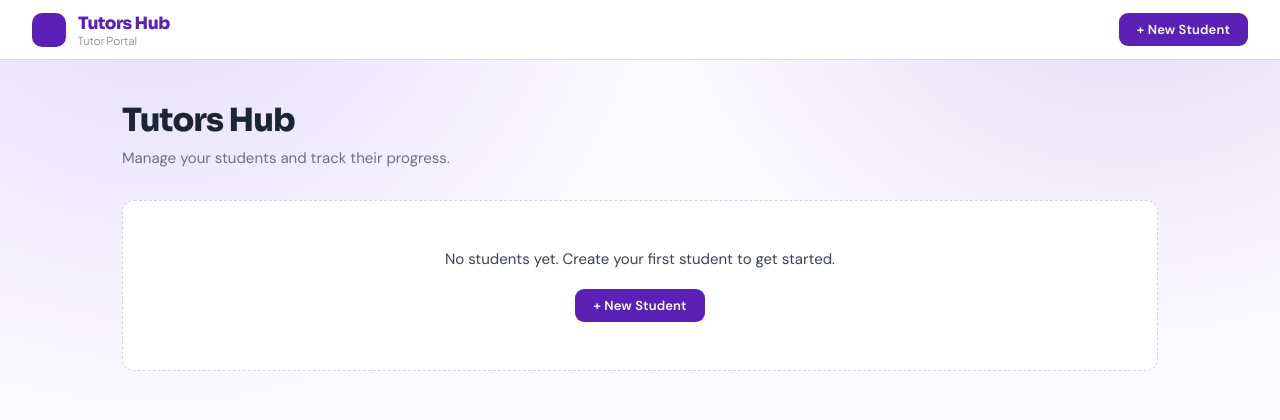
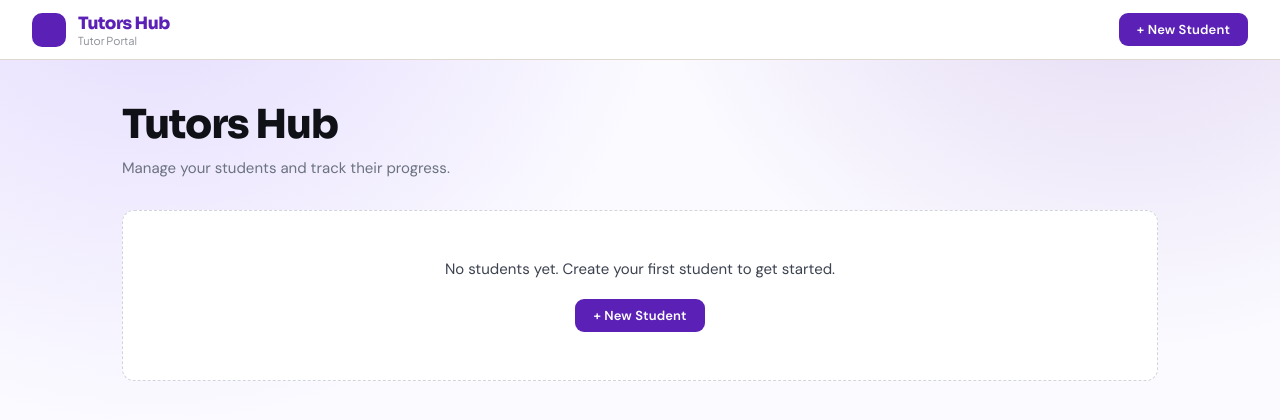
Before and after one commit to MuthoniGathiithi/tutors_hub, a React (Vite) app: page /#/dojo in a window 1280 px wide. Shown: the top 420 px of the page. Built offline with nearby package versions, Linux system fonts and the light colour scheme.

Commit message:
improve ui

```diff
--- a/src/pages/Dashboard.module.css
+++ b/src/pages/Dashboard.module.css
@@ -178,7 +178,7 @@
   gap: 14px;
 }
 .studentCard {
-  background: #ffffff;
+  background: #f30606;
   border: 1px solid #e5e7eb;
   border-radius: 14px;
   overflow: hidden;
--- a/src/pages/Dojo.css
+++ b/src/pages/Dojo.css
@@ -32,15 +32,15 @@
 
 .dojo-list-title {
   font-family: 'Sora', sans-serif;
-  font-size: clamp(24px, 3vw, 32px);
+  font-size: clamp(26px, 4vw, 40px);
   font-weight: 800;
-  color: var(--ink);
+  color: #0f1117;
   letter-spacing: -0.03em;
   margin-bottom: 8px;
 }
 
 .dojo-list-sub {
-  color: var(--ink3);
+  color: #6b7280;
   font-size: 15px;
   font-family: 'DM Sans', sans-serif;
 }
--- a/src/pages/NewSession.module.css
+++ b/src/pages/NewSession.module.css
@@ -13,7 +13,7 @@
 .pageHead h1 {
   font-family: 'Sora', sans-serif;
   color: #0f1117;
-  font-size: clamp(24px, 3vw, 32px);
+  font-size: clamp(26px, 4vw, 40px);
   margin-bottom: 10px;
   font-weight: 800;
   letter-spacing: -0.03em;
```
